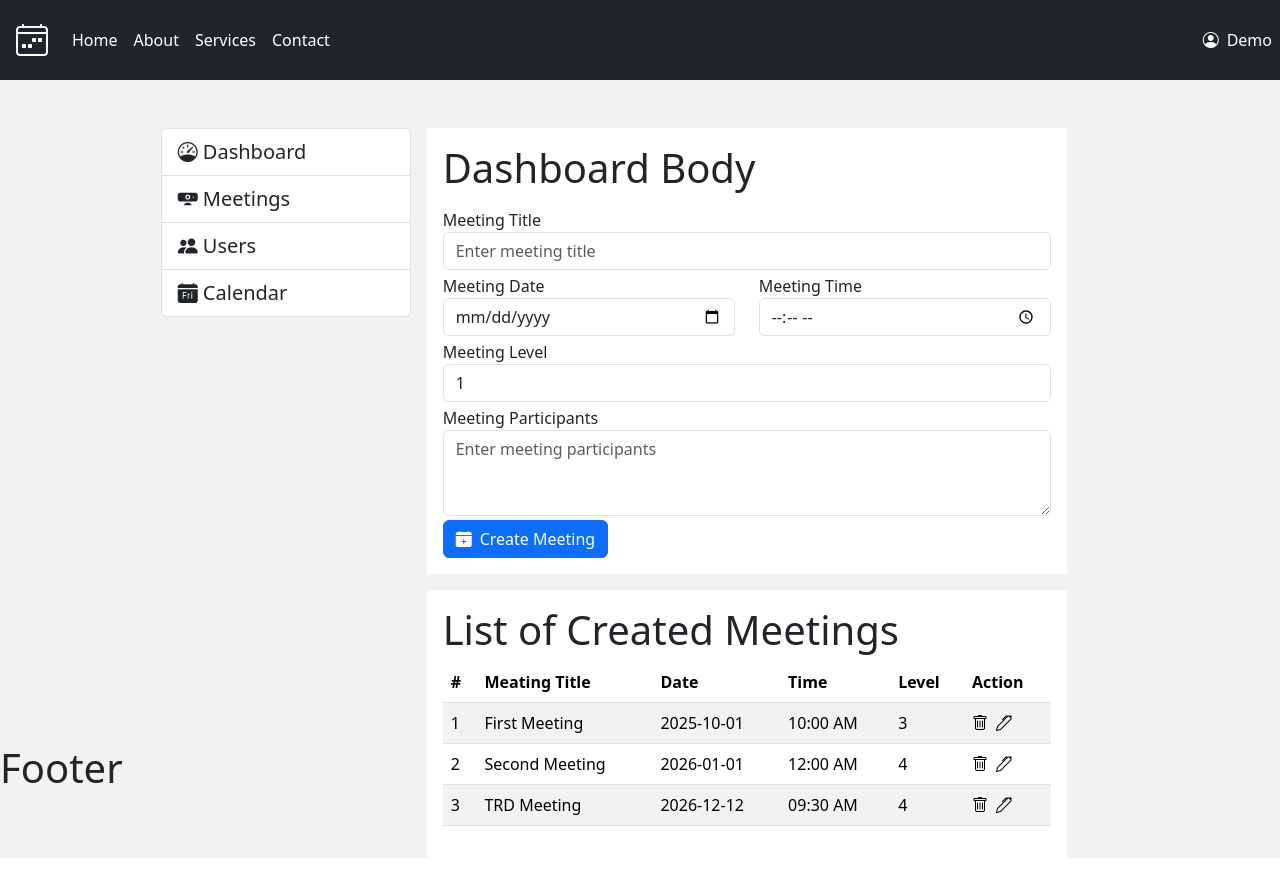
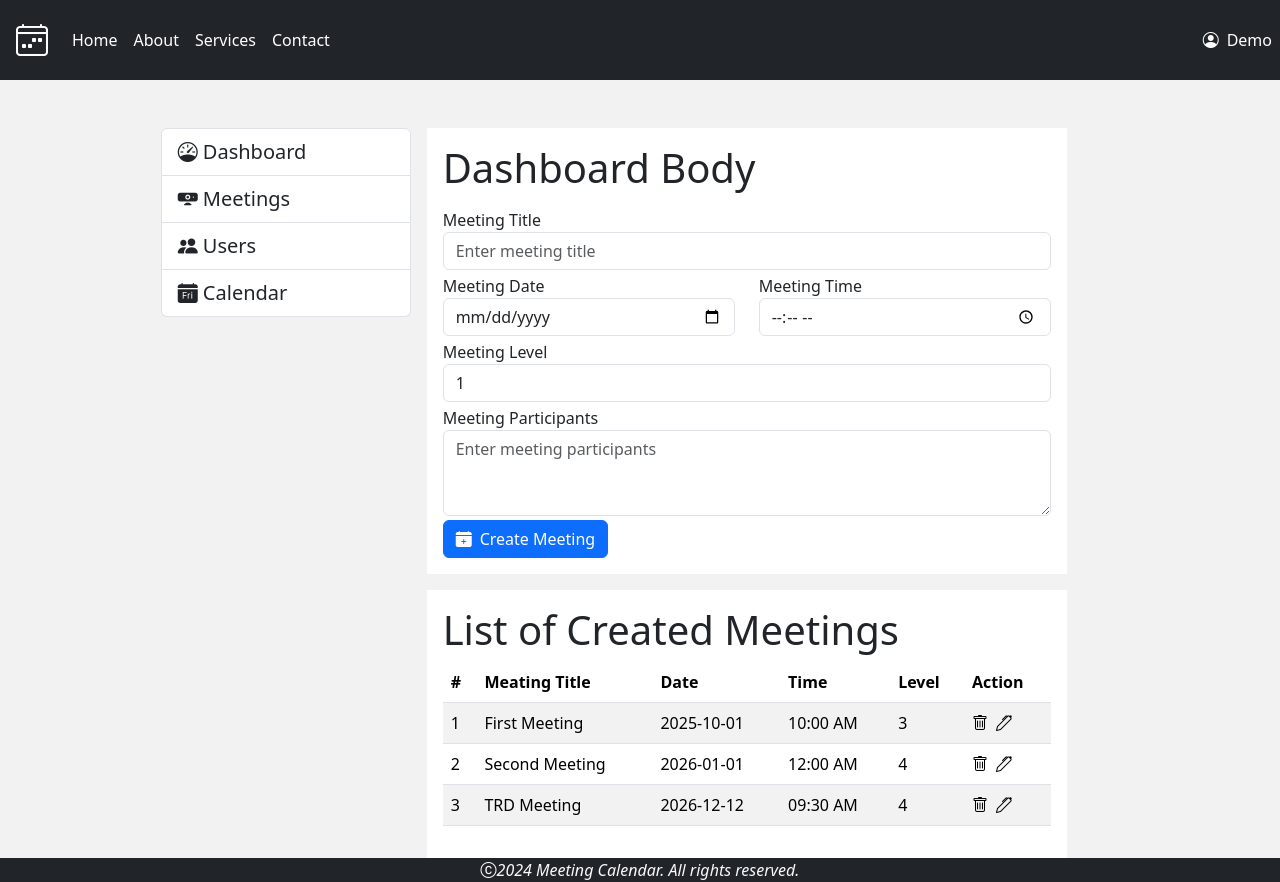
Before and after one commit to TarzanOfIron/Meeting_Calendar_UI-, a React (Vite) app: page / in a window 1280 px wide. Before the commit the page ends 858 px from the top, so only its background shows below. Built offline with nearby package versions, Linux system fonts and the light colour scheme.

Commit message:
finnished up the project

```diff
--- a/src/App.tsx
+++ b/src/App.tsx
@@ -6,9 +6,9 @@ import Menu from "./components/Menu";
 
 function App() {
   return (
-    <>
+    <div className="d-flex flex-column min-vh-100">
       <Heading></Heading>
-      <div className="d-flex pt-5" style={{background: "#f2f2f2"}}>
+      <div className="d-flex pt-5 flex-fill" style={{ background: "#f2f2f2" }}>
         <div className="col col-4">
           <Menu></Menu>
         </div>
@@ -18,7 +18,7 @@ function App() {
         </div>
       </div>
       <Footer></Footer>
-    </>
+    </div>
   );
 }
 
--- a/src/components/Footer.tsx
+++ b/src/components/Footer.tsx
@@ -1,11 +1,11 @@
-
-
 const Footer = () => {
   return (
-    <div>
-      <h1 className='footer fixed-bottom'>Footer</h1>
+    <div className="d-flex bg-dark text-light">
+      <i className="bi bi-c-circle mx-1 mx-auto">
+        2024 Meeting Calendar. All rights reserved.
+      </i>
     </div>
-  )
-}
+  );
+};
 
-export default Footer
+export default Footer;
```
